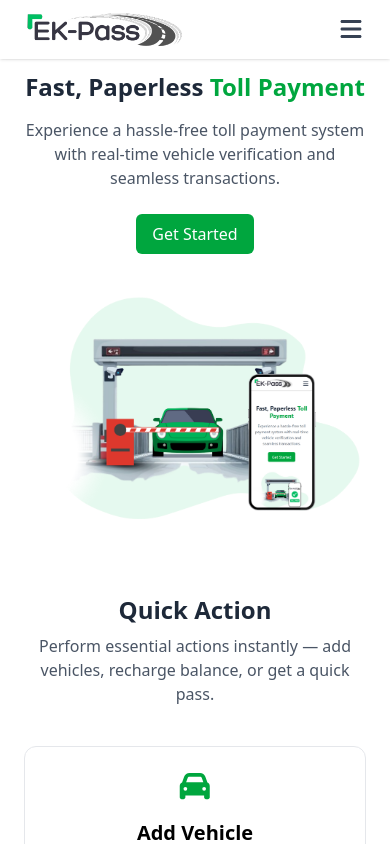
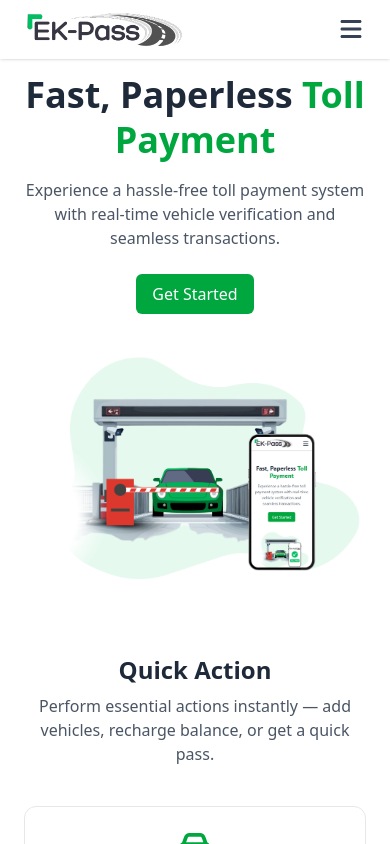
Before and after one commit to antorntech/ekpass-front, a React (Vite) app: page /landing in a window 390 px wide. Shown: the top 844 px of the page. Built offline with nearby package versions, Linux system fonts and the light colour scheme.

Commit message:
hotfix again

```diff
--- a/src/pages/landing/banner/Banner.jsx
+++ b/src/pages/landing/banner/Banner.jsx
@@ -9,7 +9,7 @@
       <div className="container mx-auto px-6 flex flex-col md:flex-row items-center gap-10">
         {/* Left Content */}
         <div className="flex-1 text-center md:text-left">
-          <h1 className="text-2xl md:text-5xl font-bold text-gray-800 leading-tight">
+          <h1 className="text-4xl md:text-5xl font-bold text-gray-800 leading-tight">
             Fast, Paperless <span className="text-green-600">Toll Payment</span>
           </h1>
           <p className="mt-4 text-md md:text-lg text-gray-600">
```
